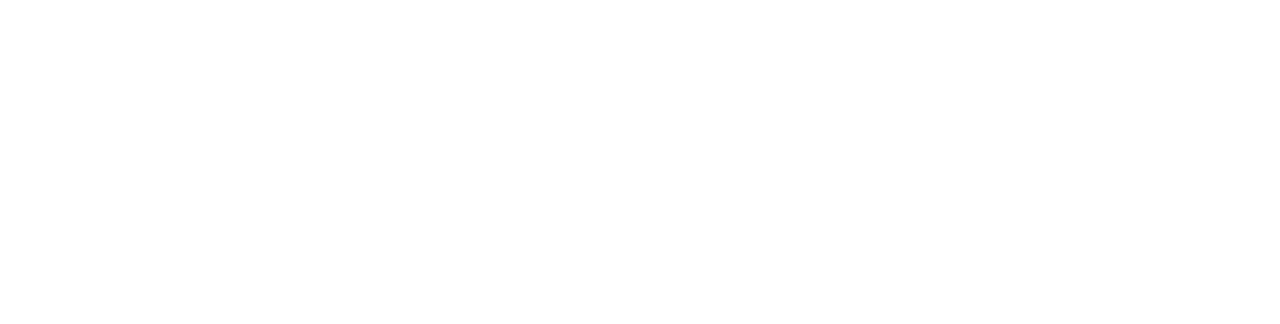
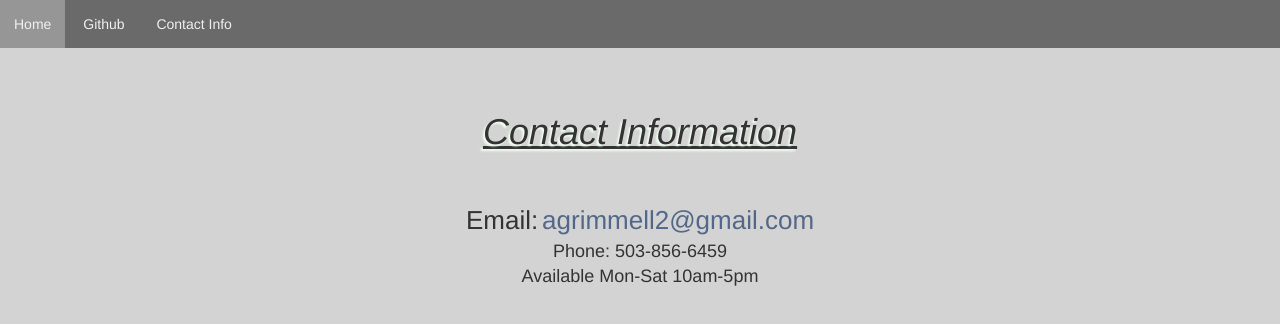
Before and after one commit to Grimmello/my-page, a plain HTML site: page contact.html in a window 1280 px wide. Drawn offline with Linux system fonts and the light colour scheme.

Commit message:
adds styling to contact page, as well as creates some info for main index page

```diff
--- a/contact.html
+++ b/contact.html
@@ -8,6 +8,18 @@
     </title>
   </head>
   <body>
-
+    <div class="scrollmenu">
+      <a href="index.html">Home</a>
+      <a href="http://www.github.com/Grimmello">Github</a>
+      <a href="contact.html">Contact Info</a>
+    </div>
+    <div class="header">
+      <h1 class="header header-contact">
+        Contact Information
+      </h1>
+    </div>
+    <div class="contact">
+      <p> <span style="font-size: 26px;"> Email:</span> <a href="mailto:agrimmell2@gmail.com" class="email">agrimmell2@gmail.com</a><br> <span style="font-size:18px;">Phone: 503-856-6459<br> Available Mon-Sat 10am-5pm</span></p>
+    </div>
   </body>
 </html>
--- a/css/styles.css
+++ b/css/styles.css
@@ -3,14 +3,16 @@
 }
 .header {
   font-style: italic;
+  text-shadow: -2px 2px 2px #f2fff3;
 }
-div.scrollmenu {
+.scrollmenu {
     background-color: #333;
     overflow: auto;
     white-space: nowrap;
+    opacity: 0.65;
 }
 
-div.scrollmenu a {
+.scrollmenu a {
     display: inline-block;
     color: white;
     text-align: center;
@@ -18,6 +20,24 @@ div.scrollmenu a {
     text-decoration: none;
 }
 
-div.scrollmenu a:hover {
+.scrollmenu a:hover {
     background-color: #777;
 }
+.contact{
+  text-align: center;
+}
+.header .header-contact {
+  text-align: center;
+  margin-top: 5%;
+  margin-bottom: 50px;
+  text-decoration: underline;
+}
+.email {
+  font-size: 26px;
+  text-align: center;
+  margin-top: 75px;
+  color: #536889;
+}
+body {
+    background-color: lightgray;
+}
```
Also changed, not shown: index.html (+15 -5 lines).
